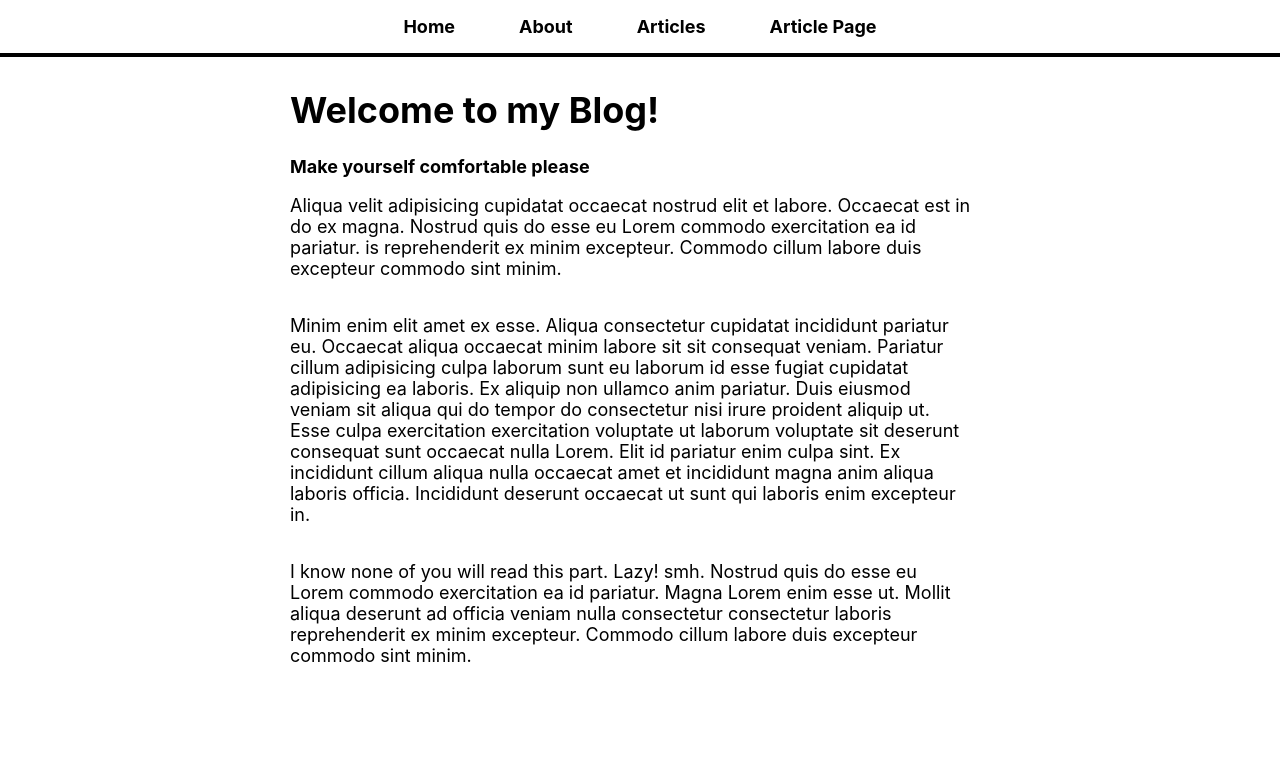
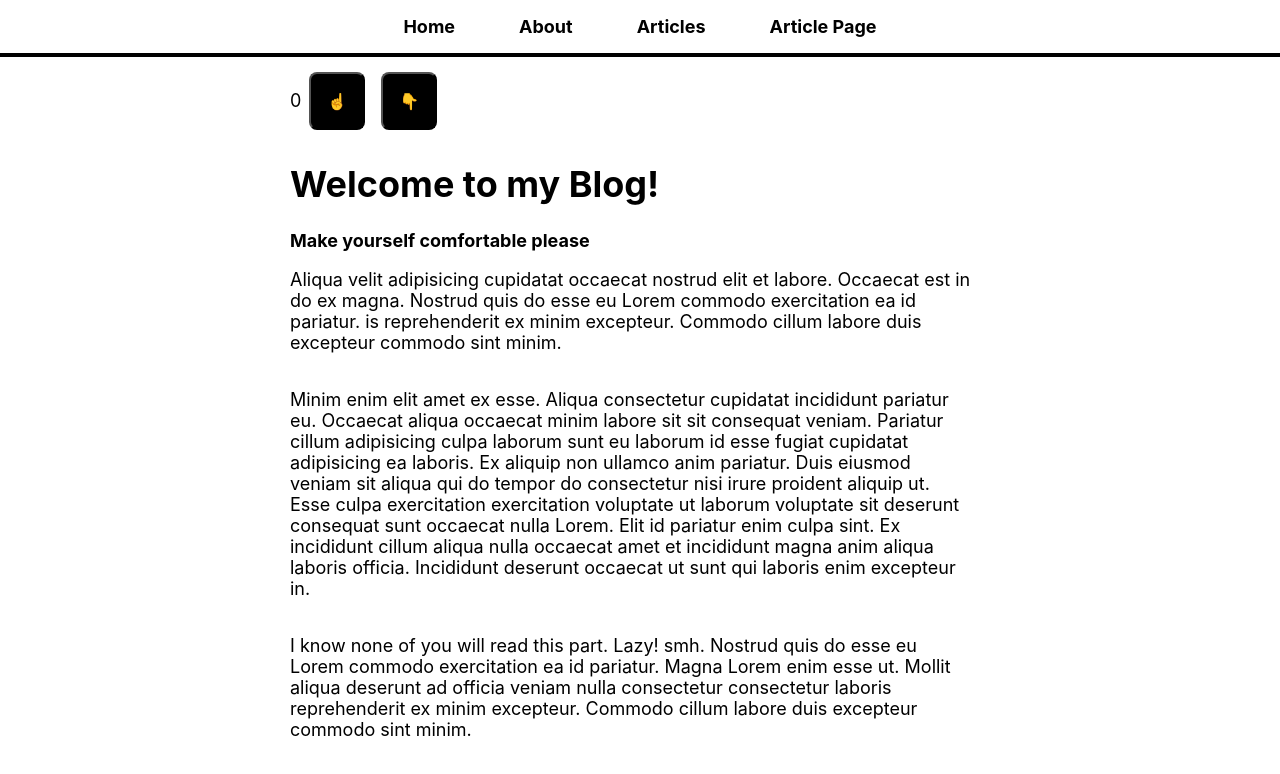
Before and after one commit to fahadsarki/my-frist-blog, a React (Create React App) app: page / in a window 1280 px wide. Shown: the top 774 px of the page. Built offline with nearby package versions, Linux system fonts and the light colour scheme.

Commit message:
NumberCounter and HomePage updated

```diff
--- a/package.json
+++ b/package.json
@@ -10,6 +10,7 @@
     "react-dom": "^17.0.2",
     "react-router-dom": "^6.2.2",
     "react-scripts": "5.0.0",
+    "styled-components": "^5.3.5",
     "web-vitals": "^2.1.4"
   },
   "scripts": {
--- a/src/pages/HomePage.js
+++ b/src/pages/HomePage.js
@@ -1,7 +1,9 @@
 import React from "react";
+import NumberCounter from "./NumberCounter";
 const HomePage =()=> {
     return(
         <>
+              <NumberCounter/>
 
                 <h1>Welcome to my Blog!</h1>
                 <h4>Make yourself comfortable please</h4>
--- /dev/null
+++ b/src/pages/NumberCounter.js
@@ -0,0 +1,19 @@
+import React, {useState} from 'react'
+import styled from 'styled-components';
+const NumberCounter = () => {
+  const [counter, setCounter] = useState(0);
+
+  const Button = styled.button ({
+    margin : "0.5rem",
+  });
+
+  return (
+    <div>
+      {counter}
+      <Button>☝️</Button>
+      <Button>👇</Button>
+    </div>
+  )
+}
+
+export default NumberCounter
```
Also changed, not shown: 1 other file (tests, documents, lock files or other folders).
